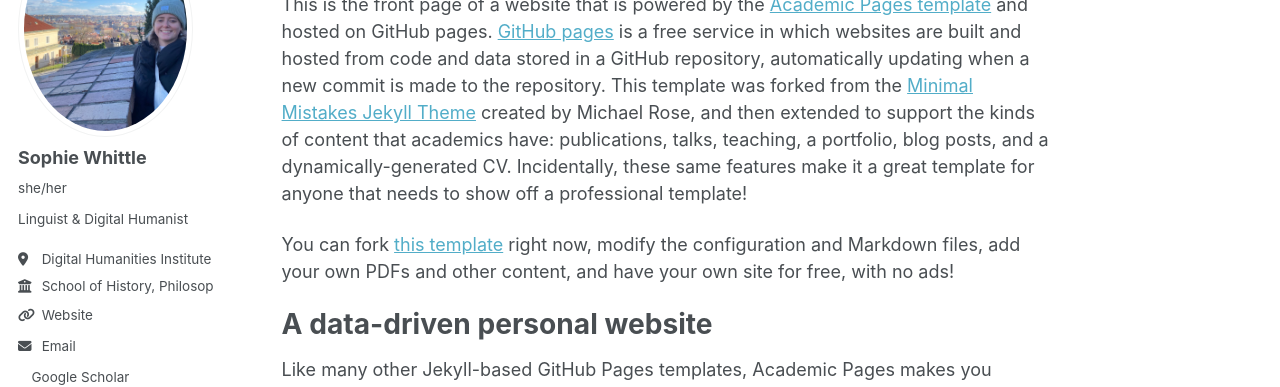
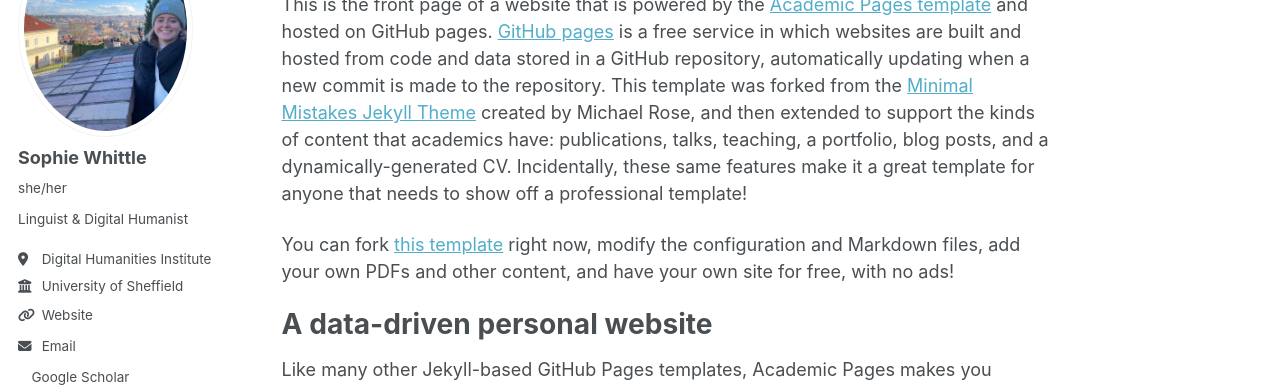
Before and after one commit to sophiewhittle/sophiewhittle.github.io, a Jekyll site: the page built from _pages/about.md, in a window 1280 px wide. Shown: the part 180-567 px from the top of the page. Built offline with Jekyll 4.4.1, drawn with Linux system fonts in a browser that asks for light colours; a style sheet for code colours, icons or effects is not loaded.

Commit message:
Update _config.yml

```diff
--- a/_config.yml
+++ b/_config.yml
@@ -28,7 +28,7 @@ author:
   pronouns         : "she/her"
   bio              : "Linguist & Digital Humanist"
   location         : "Digital Humanities Institute"
-  employer         : "School of History, Philosophy & Digital Humanities, University of Sheffield"
+  employer         : "University of Sheffield"
   uri              : "https://www.dhi.ac.uk/whittle/"
   email            : "sophie.whittle@sheffield.ac.uk"
 
```
